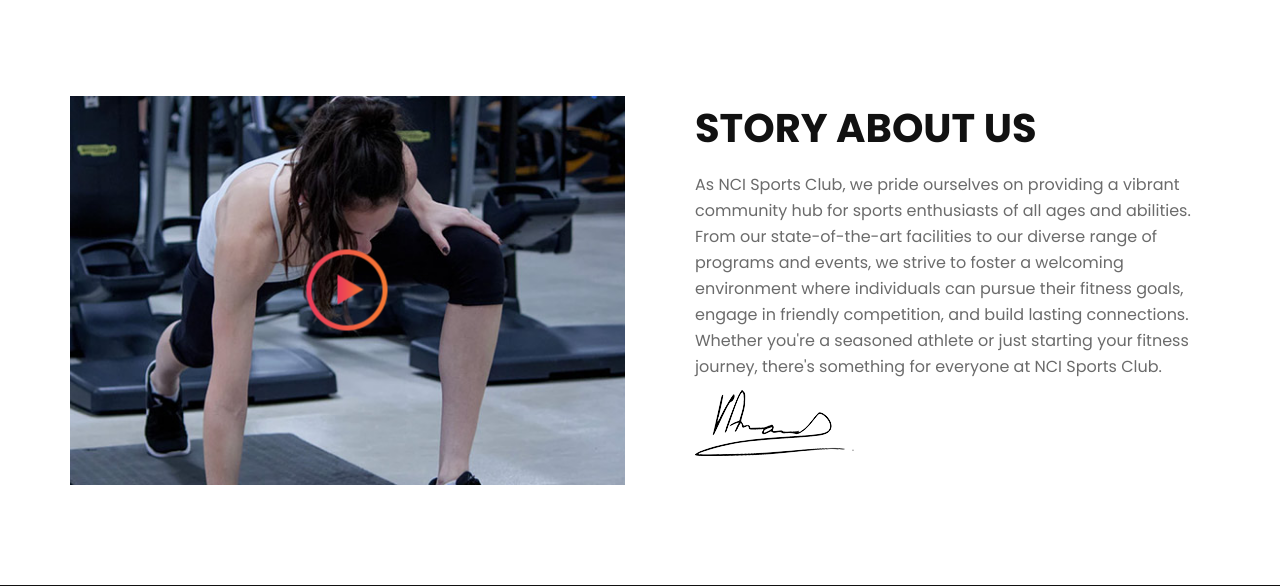
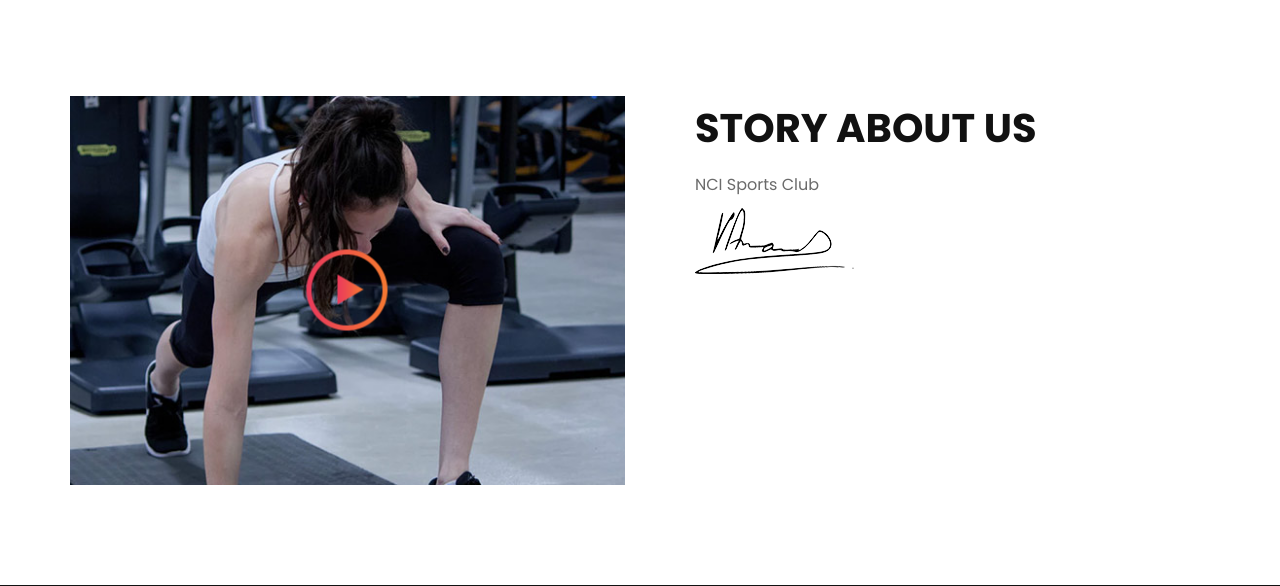
Before and after one commit to Deepaktyagi420/clubmanagementapp, a Django app: page /about-us/ in a window 1280 px wide. Shown: the part 404-990 px from the top of the page. Run offline with Django 4.2, Linux system fonts and the light colour scheme; some libraries are stand-ins or nearby versions.

Commit message:
Final Commit

```diff
--- a/clubapp/templates/aboutus.html
+++ b/clubapp/templates/aboutus.html
@@ -6,7 +6,6 @@
     <li class="active"><a href="{% url 'about_us' %}">About</a></li>
     <li><a href="{% url 'activity_list' %}">Activities</a></li>
     <li><a href="{% url 'my_booking_view' %}">My Bookings</a></li>
-
 </ul>
 {% endblock %}
 {% block content %}
@@ -42,10 +41,8 @@
                 <div class="col-lg-6">
                     <div class="about-text">
                         <h2>Story About Us</h2>
-                        <p class="first-para">As NCI Sports Club, we pride ourselves on providing a vibrant community hub for sports enthusiasts of all ages and abilities. From our state-of-the-art facilities to our diverse range of programs and events, we strive to foster a welcoming environment where individuals can pursue their fitness goals, engage in friendly competition, and build lasting connections. Whether you're a seasoned athlete or just starting your fitness journey, there's something for everyone at NCI Sports Club.</p>
-
+                        <p class="first-para">NCI Sports Club</p>
                         <img src="{% static 'img/about-signature.png' %}" alt="">
-
                     </div>
                 </div>
             </div>
--- a/clubapp/templates/home.html
+++ b/clubapp/templates/home.html
@@ -4,7 +4,6 @@
 {% block nav %}
 <ul>
     <li class="active"><a href="{% url 'home_page' %}">Home</a></li>
-
     <li><a href="{% url 'activity_list' %}">Activities</a></li>
     {% if user.is_authenticated %}
     <li><a href="{% url 'my_booking_view' %}">My Bookings</a></li>
@@ -22,7 +21,6 @@
                         <span></span>
                         <h1>NCI Sports Club</h1>
                         <p>NCI comes packed with the user-friendly Sports Club</p>
-
                     </div>
                 </div>
             </div>
```
